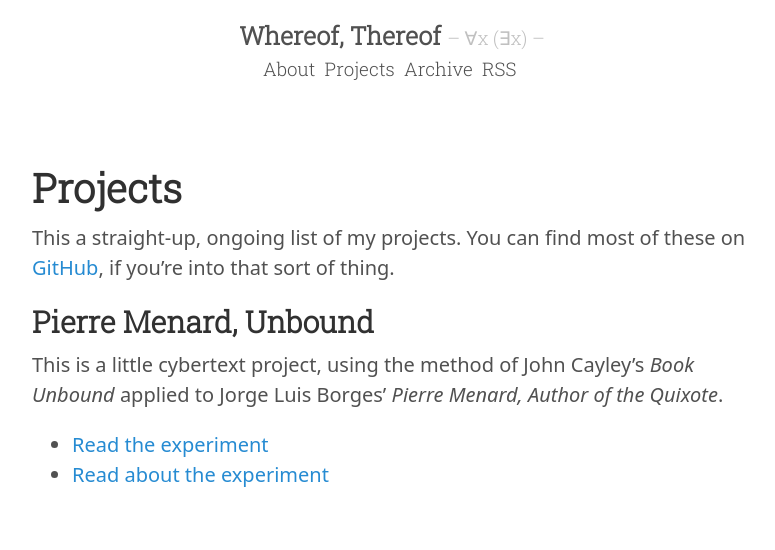
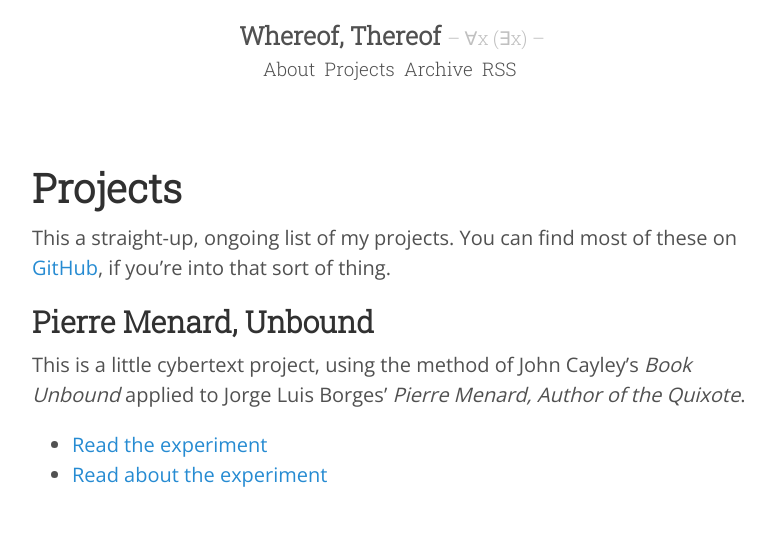
Before and after one commit to robSafar/whereof-thereof.github.io, a Jekyll site: the page built from projects.md, in a window 1280 px wide. Shown: the top 550 px of the page, without its empty margins (248-1023 px from the left). Built offline with Jekyll 4.4.1, drawn with Linux system fonts in a browser that asks for light colours; Markdown is read by kramdown in place of the engine named in the settings; comment, search, counter and statistics services are not loaded; grey boxes are pictures that could not be loaded.

Commit message:
Update poole.css

```diff
--- a/public/css/poole.css
+++ b/public/css/poole.css
@@ -53,7 +53,7 @@ body {
 }
 
 html {
-  font-family: "Noto Sans", "Helvetica Neue", Helvetica, Arial, sans-serif;
+  font-family: "Open Sans", "Helvetica Neue", Helvetica, Arial, sans-serif;
   font-size: 16px;
   line-height: 1.5;
 }
@@ -86,7 +86,7 @@ a:focus {
 
 /* Headings */
 h1, h2, h3, h4, h5, h6 {
-  font-family: "Roboto Slab", "Noto Sans", "Helvetica Neue", Helvetica, Arial, sans-serif;
+  font-family: "Roboto Slab", "Open Sans", "Helvetica Neue", Helvetica, Arial, sans-serif;
   margin-bottom: .5rem;
   font-weight: bold;
   line-height: 1.25;
```
